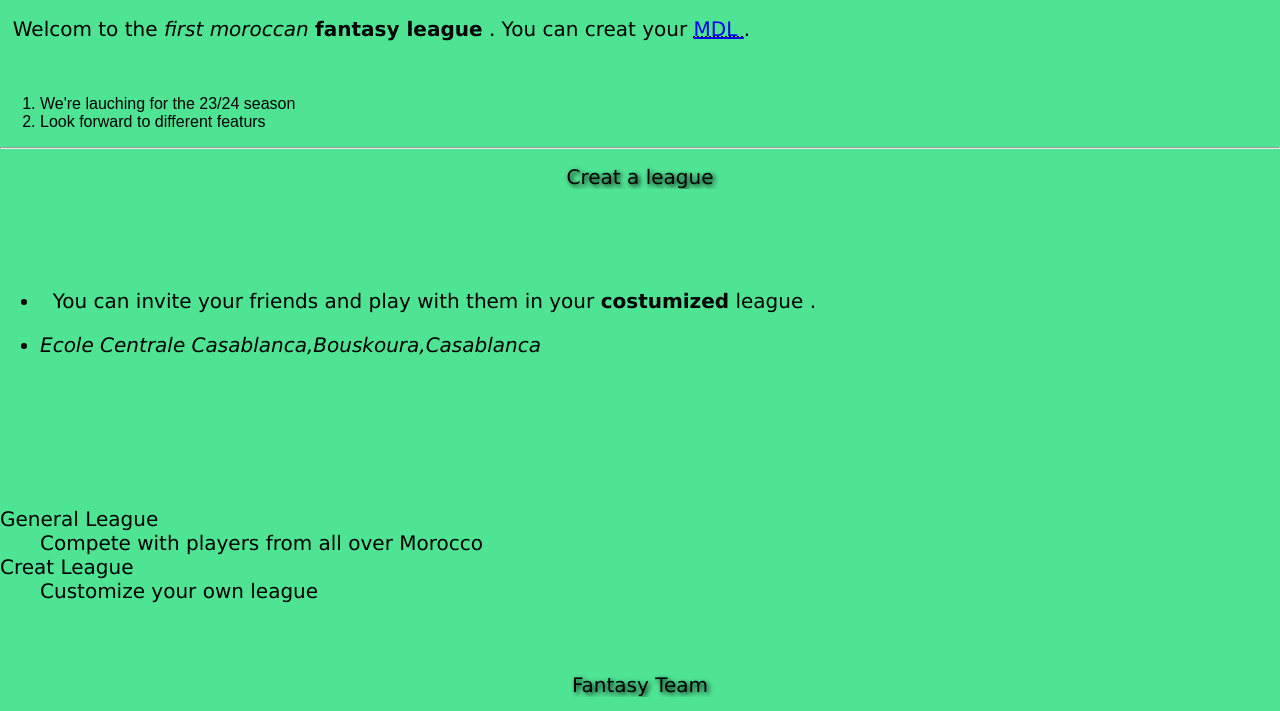
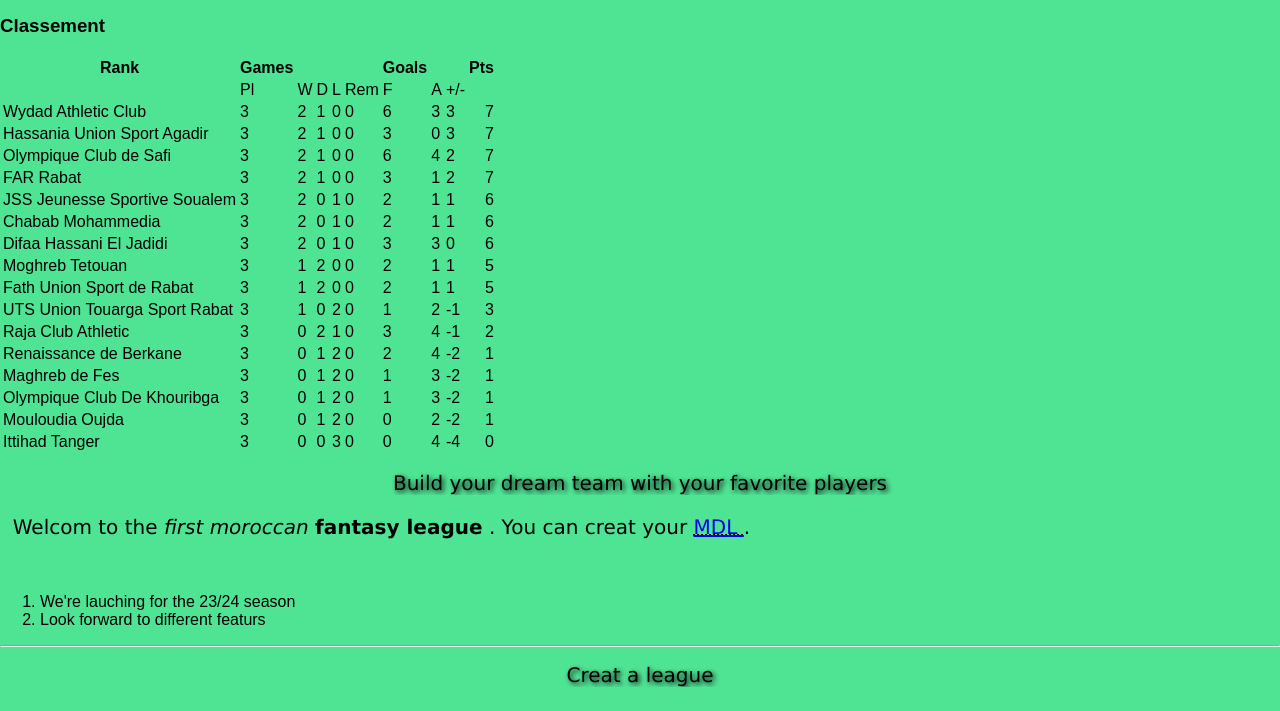
Before and after one commit to TinySpy01/Projet-FML, a plain HTML site: page index.html in a window 1280 px wide. Shown: the part 567-1278 px from the top of the page. Drawn offline with Linux system fonts and the light colour scheme.

Commit message:
Update index.html

```diff
--- a/index.html
+++ b/index.html
@@ -176,6 +176,231 @@
 
   </div>
     <main>
+      <article id="botolapro">
+        <h2>
+          BotolaPto News
+        </h2>
+        <h3>
+          Classement
+        </h3>
+        <table class="table table-bordered table-hover table-condensed">
+          <thead><tr><th title="">Rank</th>
+          <th title="Field #2">Games</th>
+          <th title="Field #3"></th>
+          <th title="Field #4"></th>
+          <th title="Field #5"></th>
+          <th title="Field #6"></th>
+          <th title="Field #7">Goals</th>
+          <th title="Field #8"></th>
+          <th title="Field #9"></th>
+          <th title="Field #10">Pts</th>
+          </tr></thead>
+          <tbody><tr>
+          <td> </td>
+          <td>Pl</td>
+          <td>W</td>
+          <td>D</td>
+          <td>L</td>
+          <td>Rem</td>
+          <td>F</td>
+          <td>A</td>
+          <td>+/-</td>
+          <td align="right"></td>
+          </tr>
+          <tr>
+          <td>Wydad Athletic Club</td>
+          <td>3</td>
+          <td>2</td>
+          <td>1</td>
+          <td>0</td>
+          <td>0</td>
+          <td>6</td>
+          <td>3</td>
+          <td>3</td>
+          <td align="right">7</td>
+          </tr>
+          <tr>
+          <td>Hassania Union Sport Agadir</td>
+          <td>3</td>
+          <td>2</td>
+          <td>1</td>
+          <td>0</td>
+          <td>0</td>
+          <td>3</td>
+          <td>0</td>
+          <td>3</td>
+          <td align="right">7</td>
+          </tr>
+          <tr>
+          <td>Olympique Club de Safi</td>
+          <td>3</td>
+          <td>2</td>
+          <td>1</td>
+          <td>0</td>
+          <td>0</td>
+          <td>6</td>
+          <td>4</td>
+          <td>2</td>
+          <td align="right">7</td>
+          </tr>
+          <tr>
+          <td>FAR Rabat</td>
+          <td>3</td>
+          <td>2</td>
+          <td>1</td>
+          <td>0</td>
+          <td>0</td>
+          <td>3</td>
+          <td>1</td>
+          <td>2</td>
+          <td align="right">7</td>
+          </tr>
+          <tr>
+          <td>JSS Jeunesse Sportive Soualem</td>
+          <td>3</td>
+          <td>2</td>
+          <td>0</td>
+          <td>1</td>
+          <td>0</td>
+          <td>2</td>
+          <td>1</td>
+          <td>1</td>
+          <td align="right">6</td>
+          </tr>
+          <tr>
+          <td>Chabab Mohammedia</td>
+          <td>3</td>
+          <td>2</td>
+          <td>0</td>
+          <td>1</td>
+          <td>0</td>
+          <td>2</td>
+          <td>1</td>
+          <td>1</td>
+          <td align="right">6</td>
+          </tr>
+          <tr>
+          <td>Difaa Hassani El Jadidi</td>
+          <td>3</td>
+          <td>2</td>
+          <td>0</td>
+          <td>1</td>
+          <td>0</td>
+          <td>3</td>
+          <td>3</td>
+          <td>0</td>
+          <td align="right">6</td>
+          </tr>
+          <tr>
+          <td>Moghreb Tetouan</td>
+          <td>3</td>
+          <td>1</td>
+          <td>2</td>
+          <td>0</td>
+          <td>0</td>
+          <td>2</td>
+          <td>1</td>
+          <td>1</td>
+          <td align="right">5</td>
+          </tr>
+          <tr>
+          <td>Fath Union Sport de Rabat</td>
+          <td>3</td>
+          <td>1</td>
+          <td>2</td>
+          <td>0</td>
+          <td>0</td>
+          <td>2</td>
+          <td>1</td>
+          <td>1</td>
+          <td align="right">5</td>
+          </tr>
+          <tr>
+          <td>UTS Union Touarga Sport Rabat</td>
+          <td>3</td>
+          <td>1</td>
+          <td>0</td>
+          <td>2</td>
+          <td>0</td>
+          <td>1</td>
+          <td>2</td>
+          <td>-1</td>
+          <td align="right">3</td>
+          </tr>
+          <tr>
+          <td>Raja Club Athletic</td>
+          <td>3</td>
+          <td>0</td>
+          <td>2</td>
+          <td>1</td>
+          <td>0</td>
+          <td>3</td>
+          <td>4</td>
+          <td>-1</td>
+          <td align="right">2</td>
+          </tr>
+          <tr>
+          <td>Renaissance de Berkane</td>
+          <td>3</td>
+          <td>0</td>
+          <td>1</td>
+          <td>2</td>
+          <td>0</td>
+          <td>2</td>
+          <td>4</td>
+          <td>-2</td>
+          <td align="right">1</td>
+          </tr>
+          <tr>
+          <td>Maghreb de Fes</td>
+          <td>3</td>
+          <td>0</td>
+          <td>1</td>
+          <td>2</td>
+          <td>0</td>
+          <td>1</td>
+          <td>3</td>
+          <td>-2</td>
+          <td align="right">1</td>
+          </tr>
+          <tr>
+          <td>Olympique Club De Khouribga</td>
+          <td>3</td>
+          <td>0</td>
+          <td>1</td>
+          <td>2</td>
+          <td>0</td>
+          <td>1</td>
+          <td>3</td>
+          <td>-2</td>
+          <td align="right">1</td>
+          </tr>
+          <tr>
+          <td>Mouloudia Oujda</td>
+          <td>3</td>
+          <td>0</td>
+          <td>1</td>
+          <td>2</td>
+          <td>0</td>
+          <td>0</td>
+          <td>2</td>
+          <td>-2</td>
+          <td align="right">1</td>
+          </tr>
+          <tr>
+          <td>Ittihad Tanger</td>
+          <td>3</td>
+          <td>0</td>
+          <td>0</td>
+          <td>3</td>
+          <td>0</td>
+          <td>0</td>
+          <td>4</td>
+          <td>-4</td>
+          <td align="right">0</td>
+          </tr>
+          </tbody></table>
+      </article>
       <article id="dream">
         <h2>Build your dream team with your favorite players</h2>
         <p>&nbsp; <!--make space--> Welcom to the <em>first moroccan</em><!--emphasize-->
```
